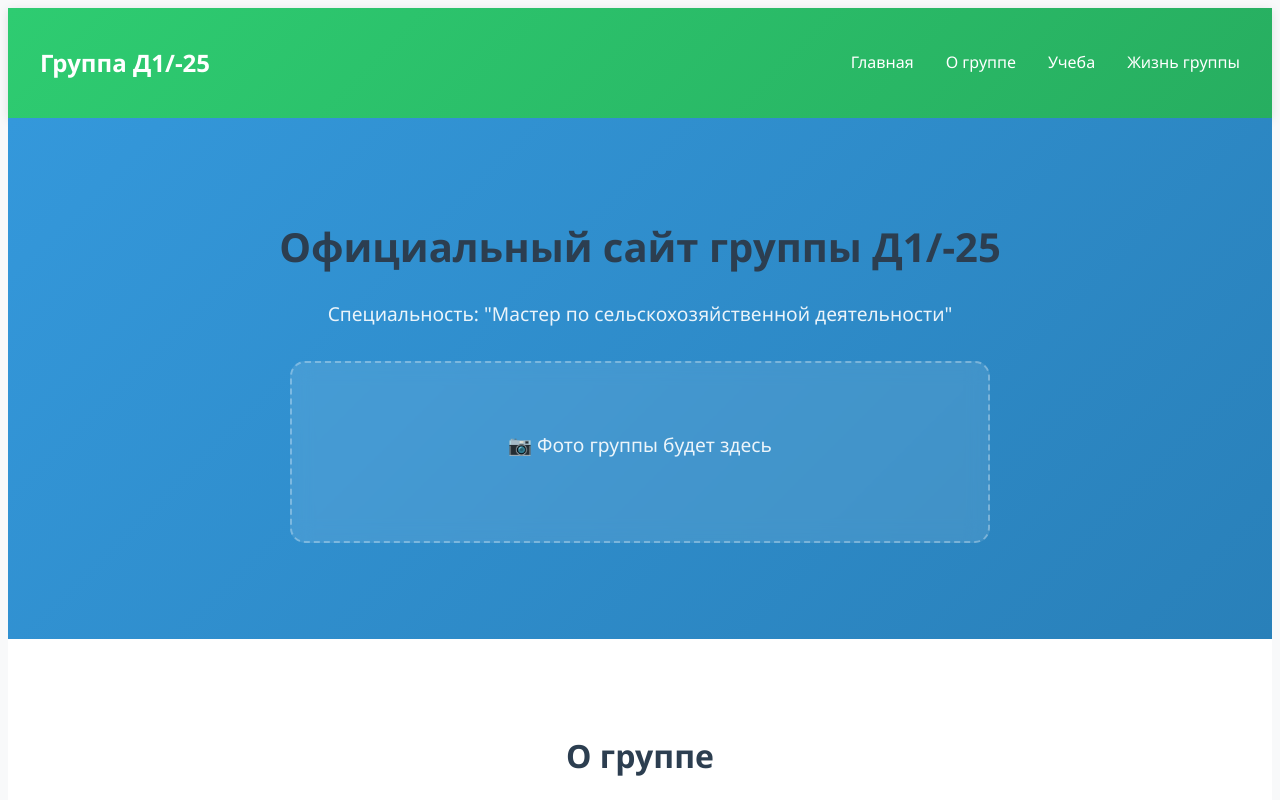
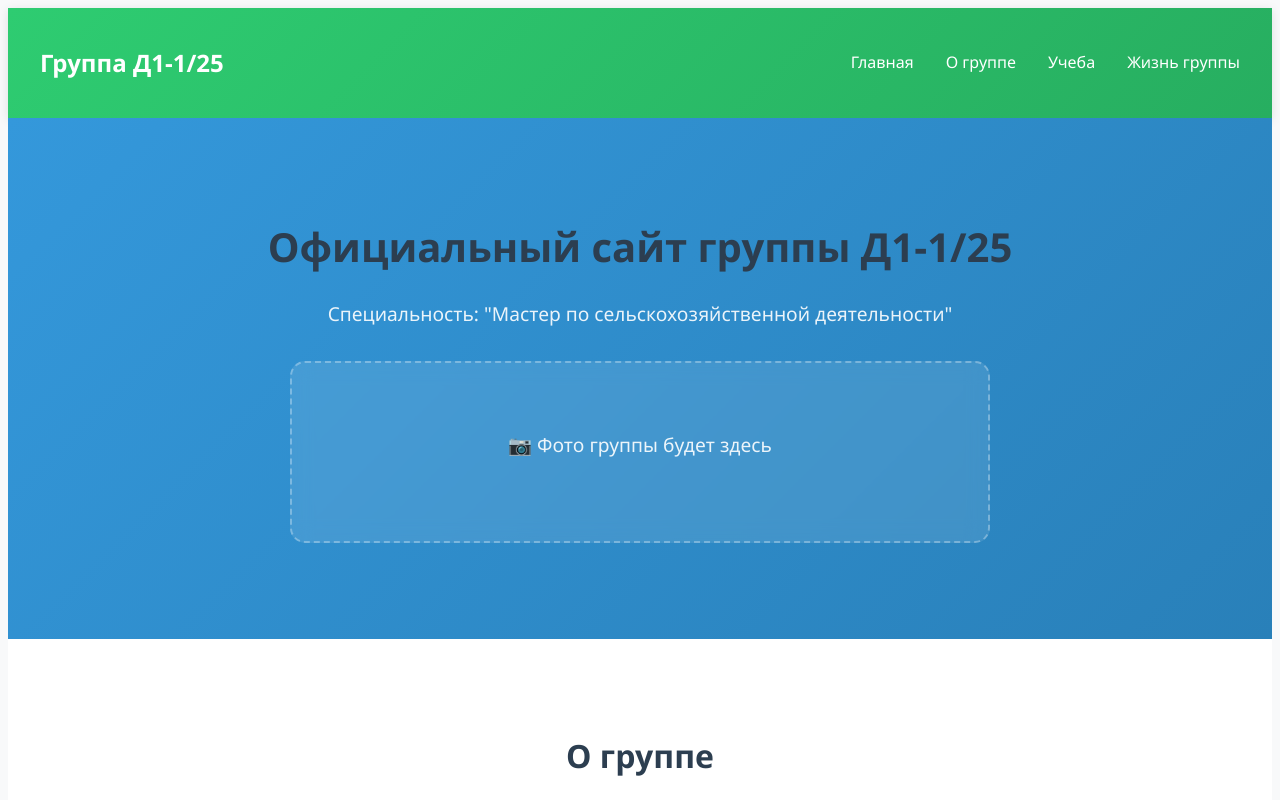
Before and after one commit to Haierkhf/-, a plain HTML site: page index.html in a window 1280 px wide. Shown: the top 800 px of the page. Drawn offline with Linux system fonts and the light colour scheme.

Commit message:
Update index.html

```diff
--- a/index.html
+++ b/index.html
@@ -10,7 +10,7 @@
     <header>
         <nav>
             <div class="nav-container">
-                <h1>Группа Д1/-25</h1>
+                <h1>Группа Д1-1/25</h1>
                 <ul>
                     <li><a href="#main">Главная</a></li>
                     <li><a href="#about">О группе</a></li>
@@ -24,7 +24,7 @@
     <main>
         <section id="main" class="hero">
             <div class="container">
-                <h2>Официальный сайт группы Д1/-25</h2>
+                <h2>Официальный сайт группы Д1-1/25</h2>
                 <p>Специальность: "Мастер по сельскохозяйственной деятельности"</p>
                 <div class="photo-placeholder">
                     <!-- Здесь будет общее фото группы -->
@@ -186,7 +186,7 @@
 
     <footer>
         <div class="container">
-            <p>© 2025 Группа Д1/-25. Все права защищены.</p>
+            <p>© 2025 Группа Д1-1/25. Все права защищены.</p>
         </div>
     </footer>
 </body>
```
